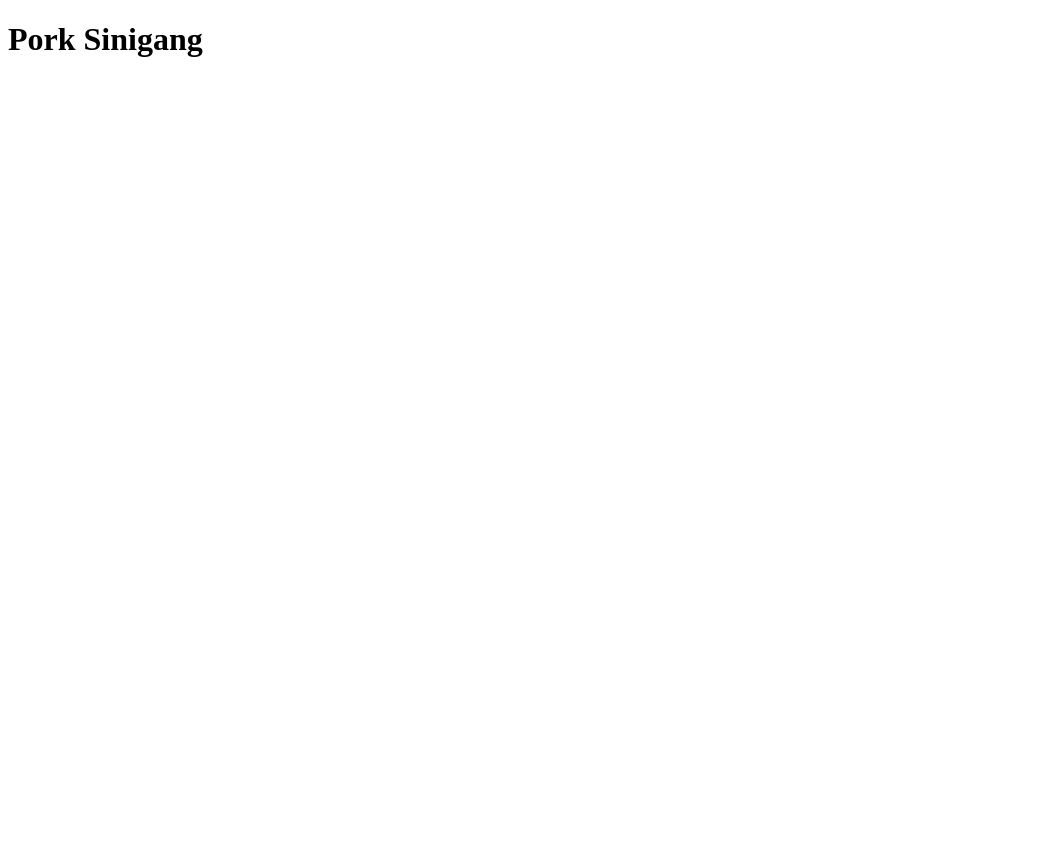
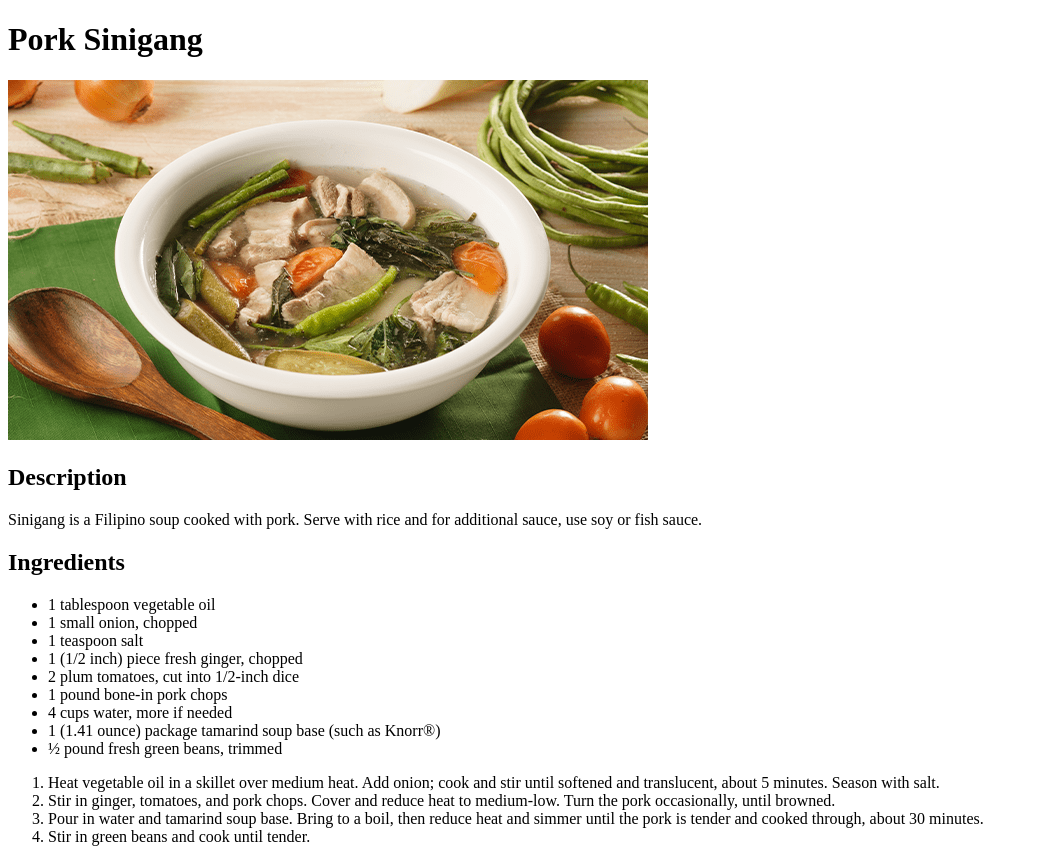
Before and after one commit to EarlAlexus/odin_recipes, a plain HTML site: page recipes/sinigang.html in a window 1280 px wide. Shown: the whole page, without its empty margins (0-1038 px from the left). Before the commit the page ends 800 px from the top, so only its background shows below. Drawn offline with Linux system fonts and the light colour scheme.

Commit message:
add content to sinigang.html (image, description, etc.)

```diff
--- a/recipes/sinigang.html
+++ b/recipes/sinigang.html
@@ -9,6 +9,35 @@
 
 <body>
     <h1>Pork Sinigang</h1>
+
+    <img src="../images/Sinigang.png" alt="Picture of Pork Sinigang">
+
+    <h2>Description</h2>
+    <p>Sinigang is a Filipino soup cooked with pork. Serve with rice and for additional sauce, use soy or fish sauce.
+    </p>
+
+    <h2>Ingredients</h2>
+    <ul>
+        <li>1 tablespoon vegetable oil</li>
+        <li>1 small onion, chopped</li>
+        <li>1 teaspoon salt</li>
+        <li>1 (1/2 inch) piece fresh ginger, chopped</li>
+        <li>2 plum tomatoes, cut into 1/2-inch dice</li>
+        <li>1 pound bone-in pork chops</li>
+        <li>4 cups water, more if needed</li>
+        <li>1 (1.41 ounce) package tamarind soup base (such as Knorr®)</li>
+        <li>½ pound fresh green beans, trimmed</li>
+    </ul>
+
+    <ol>
+        <li>Heat vegetable oil in a skillet over medium heat. Add onion; cook and stir until softened and translucent,
+            about 5 minutes. Season with salt.</li>
+        <li>Stir in ginger, tomatoes, and pork chops. Cover and reduce heat to medium-low. Turn the pork occasionally,
+            until browned.</li>
+        <li>Pour in water and tamarind soup base. Bring to a boil, then reduce heat and simmer until the pork is tender
+            and cooked through, about 30 minutes.</li>
+        <li>Stir in green beans and cook until tender.</li>
+    </ol>
 </body>
 
 </html>
```
